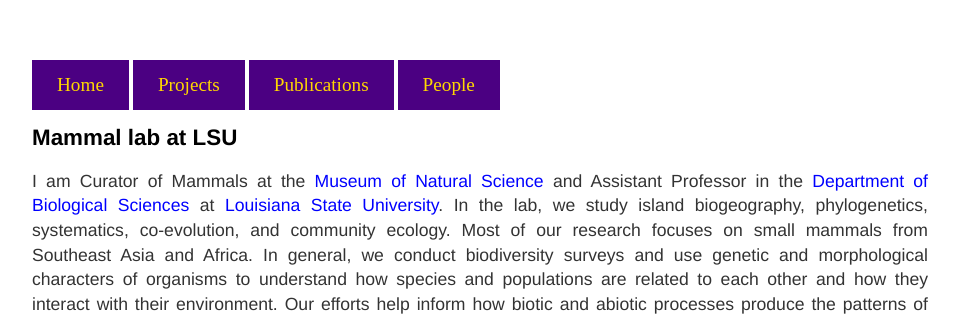
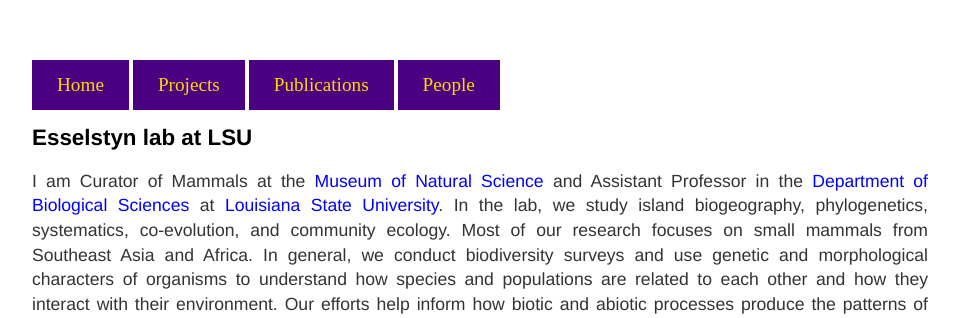
Before and after one commit to esselstyn/esselstyn.github.io, a Jekyll site: the page built from index.md, in a window 1280 px wide. Shown: the top 318 px of the page, without its empty margins (160-1119 px from the left). Built offline with Jekyll 4.4.1, drawn with Linux system fonts in a browser that asks for light colours.

Commit message:
Update index.md

```diff
--- a/index.md
+++ b/index.md
@@ -3,7 +3,7 @@ layout: default
 title: home
 ---
 
-# Mammal lab at LSU
+# Esselstyn lab at LSU
 I am Curator of Mammals at the [Museum of Natural Science](https://www.lsu.edu/mns/) and Assistant Professor in the [Department of Biological Sciences](https://www.lsu.edu/science/biosci/) at [Louisiana State University](https://www.lsu.edu/). In the lab, we study island biogeography, phylogenetics, systematics, co-evolution, and community ecology.  Most of our research focuses on small mammals from Southeast Asia and Africa. In general, we conduct biodiversity surveys and use genetic and morphological characters of organisms to understand how species and populations are related to each other and how they interact with their environment.  Our efforts help inform how biotic and abiotic processes produce the patterns of biodiversity we see today. The species-level diversity of mammals remains poorly documented, and we devote a lot of time and money to documenting this diversity. This basic documentation effort has big implications for local conservation strategies -- after all, you can't preserve things you don't know exist. In general, I encourage students to explore their own interests, even if they deviate a bit from my expertise. The diversity of projects lab members are pursuing helps keep things interesting!
 
 ## A brief cartoon, explaining why we do what we do
```
